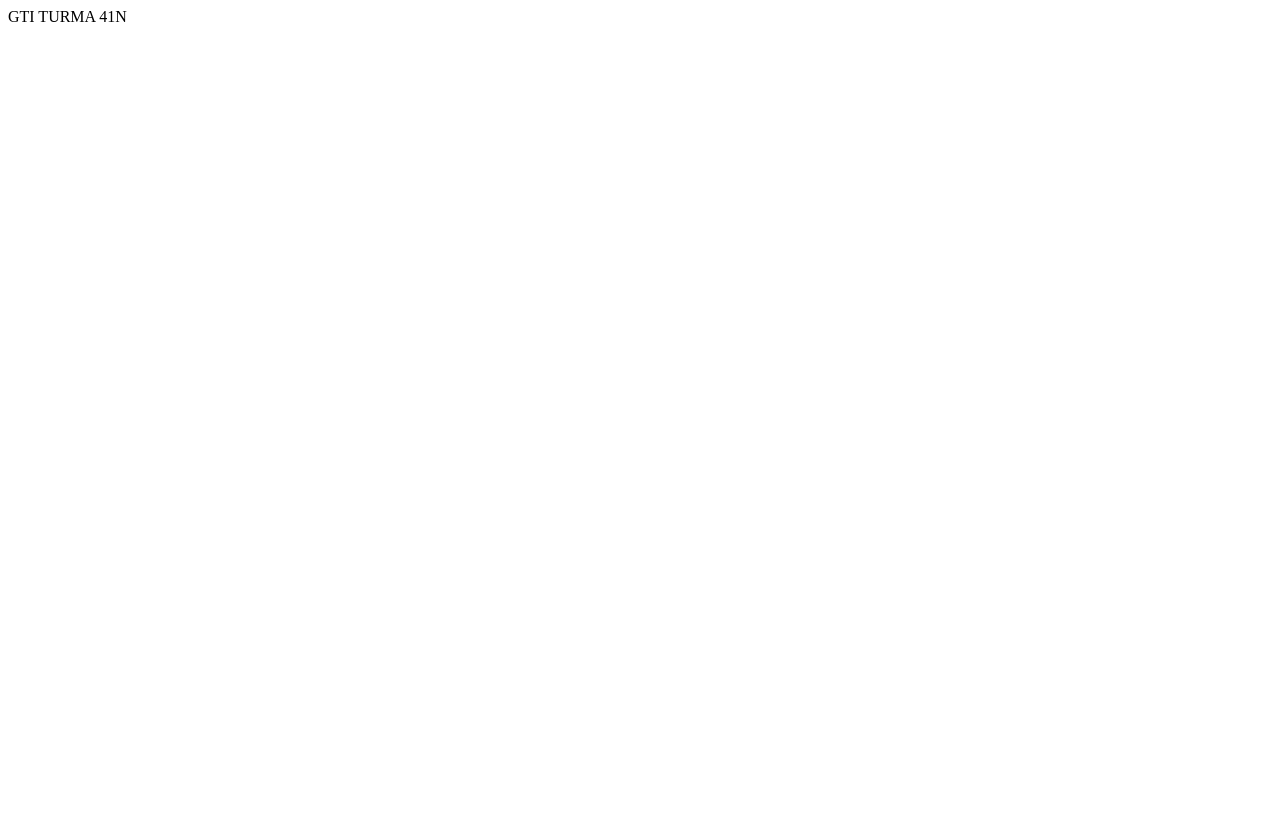
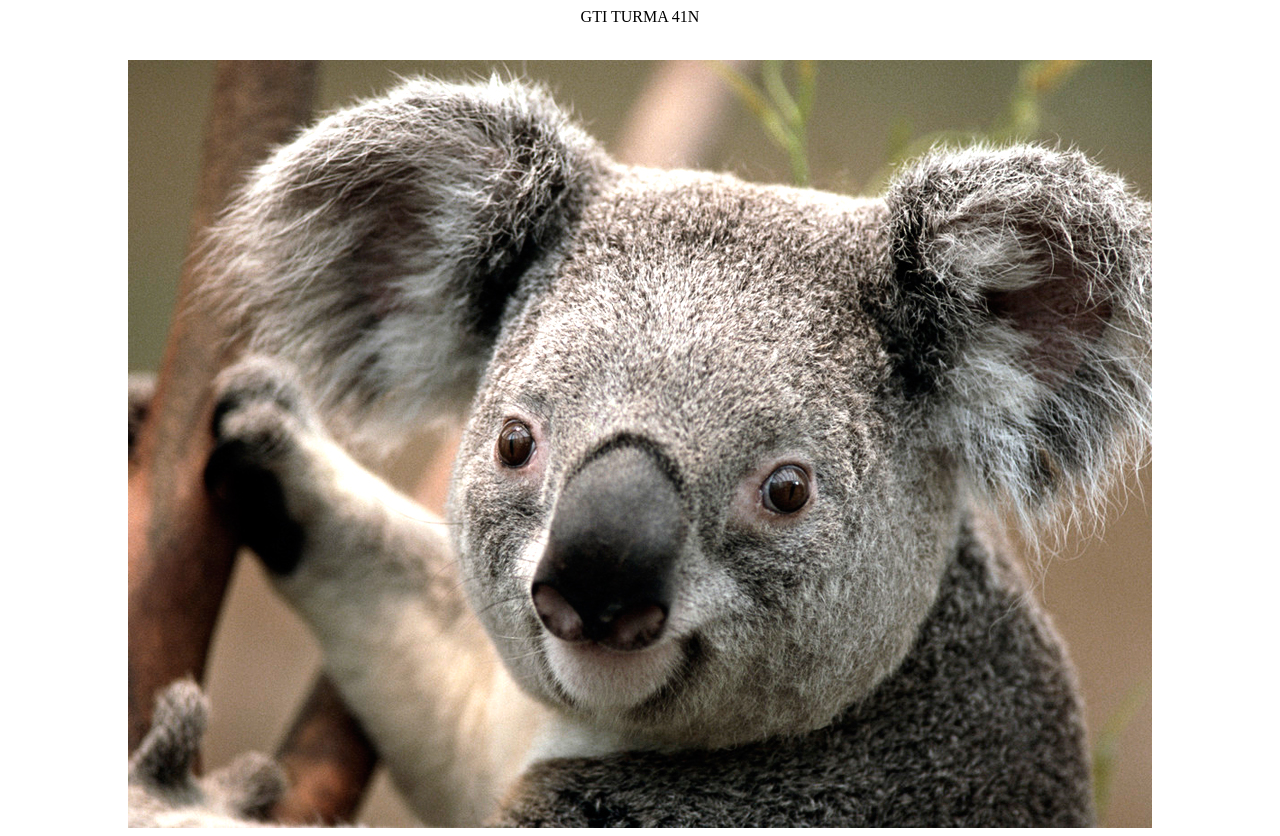
Before and after one commit to nynonet/aulagti, a plain HTML site: page Site/index.html in a window 1280 px wide. Before the commit the page ends 800 px from the top, so only its background shows below. Drawn offline with Linux system fonts and the light colour scheme.

Commit message:
novos ajustes

```diff
--- a/Site/index.html
+++ b/Site/index.html
@@ -2,7 +2,11 @@
    <title>GIT FASB EXEMPLO HTML</title>
 
 <body>
+  <center>
 	<p>GTI TURMA 41N</p>
+	<br/>
+	<img src="..\Koala.jpg"> </img>
+  </center>
 </body>
 
 </html>
```
